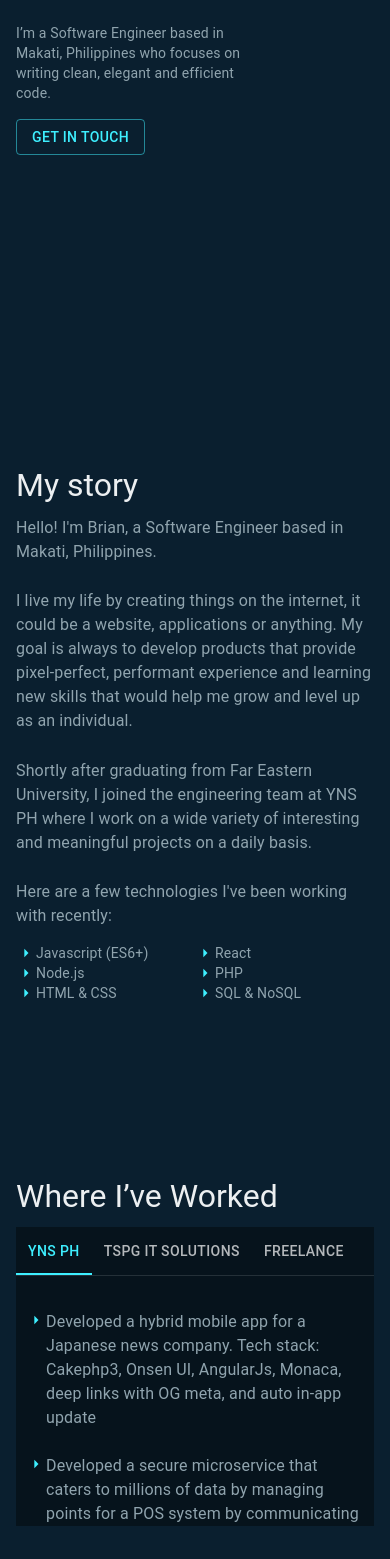
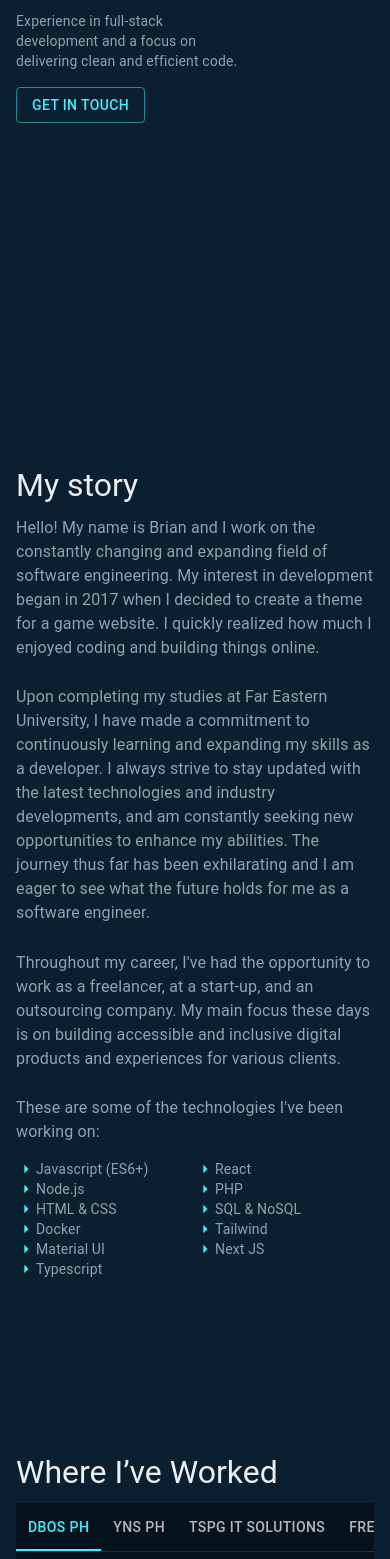
Before and after one commit to davidbrian/davidbrian.github.io, a React (Create React App) app: page / in a window 390 px wide. Shown: the part 438-1997 px from the top of the page. Built offline with nearby package versions, Linux system fonts and the light colour scheme.

Commit message:
Updated portfolio information and implemented some abstraction through componentization

```diff
--- a/src/Components/About.jsx
+++ b/src/Components/About.jsx
@@ -29,7 +29,12 @@ const About = () => {
         "Node.js",
         "PHP",
         "HTML & CSS",
-        "SQL & NoSQL"
+        "SQL & NoSQL",
+        "Docker",
+        "Tailwind",
+        "Material UI",
+        "Next JS",
+        "Typescript",
     ];
     const skillList = skills.map((skill, index) => (
         <Grid item xs={6} key={index} className={classes.skillsStyles}>
@@ -45,19 +50,19 @@ const About = () => {
                         My story
                     </Typography>
                     <Typography variant="body1" component="p" gutterBottom>
-                        Hello! I'm Brian, a Software Engineer based in Makati, Philippines.
+                        Hello! My name is Brian and I work on the constantly changing and expanding field of software engineering. My interest in development began in 2017 when I decided to create a theme for a game website. I quickly realized how much I enjoyed coding and building things online.
                     </Typography>
                     <br />
                     <Typography variant="body1" component="p" gutterBottom>
-                        I live my life by creating things on the internet, it could be a website, applications or anything. My goal is always to develop products that provide pixel-perfect, performant experience and learning new skills that would help me grow and level up as an individual.
+                        Upon completing my studies at Far Eastern University, I have made a commitment to continuously learning and expanding my skills as a developer. I always strive to stay updated with the latest technologies and industry developments, and am constantly seeking new opportunities to enhance my abilities. The journey thus far has been exhilarating and I am eager to see what the future holds for me as a software engineer.
                     </Typography>
                     <br />
                     <Typography variant="body1" component="p" gutterBottom>
-                        Shortly after graduating from Far Eastern University, I joined the engineering team at YNS PH where I work on a wide variety of interesting and meaningful projects on a daily basis.
+                        Throughout my career, I've had the opportunity to work as a freelancer, at a start-up, and an outsourcing company. My main focus these days is on building accessible and inclusive digital products and experiences for various clients.
                     </Typography>
                     <br />
                     <Typography variant="body1" component="p" gutterBottom>
-                        Here are a few technologies I've been working with recently:
+                        These are some of the technologies I've been working on:
                     </Typography>
                     <Grid container spacing={0} className={classes.skillsContainerStyles}>
                         {skillList}
--- a/src/Components/Experience.jsx
+++ b/src/Components/Experience.jsx
@@ -6,6 +6,7 @@ import { Grid, Typography } from '@material-ui/core';
 import useMediaQuery from '@material-ui/core/useMediaQuery';
 import ArrowRightIcon from '@material-ui/icons/ArrowRight';
 import FadeInOnView from './Animation/FadeInView';
+import experiences from './Experience/experiences.json';
 
 const useStyles = makeStyles((theme) => ({
     root: {
@@ -45,8 +46,14 @@ const useStyles = makeStyles((theme) => ({
     },
 }));
 const Experience = () => {
+    const companies = [
+        "DBOS PH",
+        "YNS PH",
+        "TSPG IT SOLUTIONS",
+        "Freelance"
+    ];
     const classes = useStyles();
-    const [selectedTab, setSelectedTab] = useState(0);
+    const [selectedTab, setSelectedTab] = useState(companies[0]);
     const isVertical = useMediaQuery('(min-width:960px)');
 
     const handleChange = (event, newValue) => {
@@ -71,119 +78,26 @@ const Experience = () => {
                             onChange={handleChange}
                             orientation={isVertical ? "vertical" : "horizontal"}
                         >
-                            <Tab label="YNS PH" />
-                            <Tab label="TSPG IT Solutions" />
-                            <Tab label="Freelance" />
+                            {companies.map((company, key) => {
+                                return <Tab label={company} value={company} key={key} />;
+                            })
+                            }
                         </Tabs>
                         <div className={classes.tabPanel}>
+                            <Grid container spacing={0}>
                                 {
-                                selectedTab === 2 &&
-                                <Grid container spacing={0}>
-                                    <div>
+                                    experiences[selectedTab].map((experience, index) => {
+                                        return (
+                                            <Grid item xs={12} key={index}>
                                                 <ArrowRightIcon fontSize="small" color="primary" />
                                                 <Typography variant="body1" component="p">
-                                            Designed and developed a mobile responsive theme to improve the UI and
-                                            UX of users of a web application. Tech stack: bootstrap, Aos.js, and jQuery
+                                                    {experience}
                                                 </Typography>
-                                    </div>
-                                    <div>
-                                        <ArrowRightIcon fontSize="small" color="primary" />
-                                        <Typography variant="body1" component="p">
-                                            Developed an attendance management system for a dance studio. Tech
-                                            stack: RFID development kit, Bootstrap, jQuery, and PHP.
-                                        </Typography>
-                                    </div>
-                                    <div>
-                                        <ArrowRightIcon fontSize="small" color="primary" />
-                                        <Typography variant="body1" component="p">
-                                            Designed and developed a statistics monitoring system with e-commerce on
-                                            the front side for a pineapple farm. Tech stack: Chart.js, Bootstrap, Facebook Messenger bot, PHP, and SQL.
-                                        </Typography>
-                                    </div>
-                                    <div>
-                                        <ArrowRightIcon fontSize="small" color="primary" />
-                                        <Typography variant="body1" component="p">
-                                            Developed a talent recruitment web application. Tech stack: PHP, Bootstrap, and jQuery
-                                        </Typography>
-                                    </div>
                                             </Grid>
+                                        );
+                                    })
                                 }
-                            {
-                                selectedTab === 1 &&
-                                <Grid container spacing={0}>
-                                    <div>
-                                        <ArrowRightIcon fontSize="small" color="primary" />
-                                        <Typography variant="body1" component="p">
-                                            Worked on developing a web-based application for an online book of accounts and invoicing.
-                                            Tech stack: Symfony, Bootstrap, Sass, and Webpack.
-                                        </Typography>
-                                    </div>
-                                    <div>
-                                        <ArrowRightIcon fontSize="small" color="primary" />
-                                        <Typography variant="body1" component="p">
-                                            Created wireframes and developed a website for an online House & Condo
-                                            showcase portfolio. Tech stack: Adobe XD Symfony, Bootstrap, Sass,
-                                            jQuery, and Webpack.
-                                        </Typography>
-                                    </div>
                             </Grid>
-                            }
-                            {
-                                selectedTab === 0 &&
-                                <Grid container spacing={0}>
-                                    <div>
-                                        <ArrowRightIcon fontSize="small" color="primary" />
-                                        <Typography variant="body1" component="p">
-                                            Developed a hybrid mobile app for a Japanese news company.
-                                            Tech stack: Cakephp3, Onsen UI, AngularJs, Monaca, deep links with OG meta, and
-                                            auto in-app update
-                                        </Typography>
-                                    </div>
-                                    <div>
-                                        <ArrowRightIcon fontSize="small" color="primary" />
-                                        <Typography variant="body1" component="p">
-                                            Developed a secure microservice that caters to millions of data by managing points for a POS system by communicating via the API.
-                                            Tech stack: Swagger, Docker, and Cakephp3.
-                                        </Typography>
-                                    </div>
-                                    <div>
-                                        <ArrowRightIcon fontSize="small" color="primary" />
-                                        <Typography variant="body1" component="p">
-                                            Developed UI for POS system that communicates to the backend through API. Tech stack: Bootstrap, Vue Js, and CSS, API, Postman.
-                                        </Typography>
-                                    </div>
-                                    <div>
-                                        <ArrowRightIcon fontSize="small" color="primary" />
-                                        <Typography variant="body1" component="p">
-                                            Developed WordPress plugins for highlighting search keywords,
-                                            importing/exporting data, pinning articles, notifications, a new theme
-                                            that implements responsive breakpoints and more.
-                                            Tech stack: WordPress( hooks and filters ), jQuery, jQuery UI,ThickBox, CSS, JS, and SQL.
-                                        </Typography>
-                                    </div>
-                                    <div>
-                                        <ArrowRightIcon fontSize="small" color="primary" />
-                                        <Typography variant="body1" component="p">
-                                            Develop a messenger bot for catering to the job inquiries of the company, and a request from a client.
-                                            Tech stack: Line messaging API, Messenger Platform, Webhooks, Express Js, and Node Js.
-                                        </Typography>
-                                    </div>
-                                    <div>
-                                        <ArrowRightIcon fontSize="small" color="primary" />
-                                        <Typography variant="body1" component="p">
-                                            Designed and developed a web-based application for storing and comparing
-                                            test evidence created by the QA's. Tech stack: Cakephp3, bootstrap, and
-                                            jQuery.
-                                        </Typography>
-                                    </div>
-                                    <div>
-                                        <ArrowRightIcon fontSize="small" color="primary" />
-                                        <Typography variant="body1" component="p">
-                                            Updated the version of TinyMCE/WYSIWYG editor for a content management system. (https://www.bandai.com/) Tech stack: Js, and CSS.
-                                        </Typography>
-                                    </div>
-                                </Grid>
-                            }
                         </div>
                     </div>
                 </FadeInOnView>
--- /dev/null
+++ b/src/Components/Experience/experiences.json
@@ -0,0 +1,24 @@
+{
+    "DBOS PH": [
+        "Developing new features and functionality for the app.",
+        "Troubleshooting and fixing bugs and other issues with the app.",
+        "Maintaining and updating the app to ensure it remains stable and secure.",
+        "Collaborating with other team members to identify and implement improvements to the app."
+    ],
+    "YNS PH": [
+        "I contributed to the development of the microservice by working on its business logic, designing and implementing API endpoints, developing a custom rules algorithm, and implementing UI/UX designs.",
+        "Engineering a messaging bot.",
+        "Creating a WordPress plugin.",
+        "Designing and developing a web-based tool for storing and comparing test evidences.",
+        "Developing a hybrid mobile app."
+    ],
+    "TSPG IT SOLUTIONS": [
+        "Developing a web-based application for an online book of accounts and invoicing.",
+        "Designing and developing a website for the online House & Condo showcase portfolio."
+    ],
+    "Freelance": [
+        "Designing and developing a statistics monitoring system with e-commerce capabilities for a pineapple farm.",
+        "Developing an attendance management system for a dance studio.",
+        "Designing and developing mobile responsive themes for web applications."
+    ]
+}
--- a/src/Components/Landing.jsx
+++ b/src/Components/Landing.jsx
@@ -65,11 +65,11 @@ const Landing = ({ scrollToContact }) => {
                             <Typography variant="h2" component="h1" className={classes.mainText}>
                                 Brian David.
                             </Typography>
-                            <Typography variant="h3" component="h2">
-                                I build things for the web.
+                            <Typography variant="h4" component="h4">
+                                Bringing software ideas to life.
                             </Typography>
                             <Typography variant="body2" component="p" className={classes.description}>
-                                I’m a Software Engineer based in Makati, Philippines who focuses on writing clean, elegant and efficient code.
+                                Experience in full-stack development and a focus on delivering clean and efficient code.
                             </Typography>
                             <Button variant="outlined" color="primary" onClick={() => { scrollToContact(); }}>
                                 Get in touch
```
Lines whose indentation alone changed are shown as unchanged.
